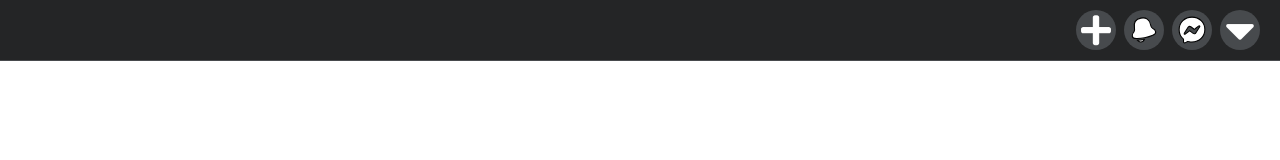
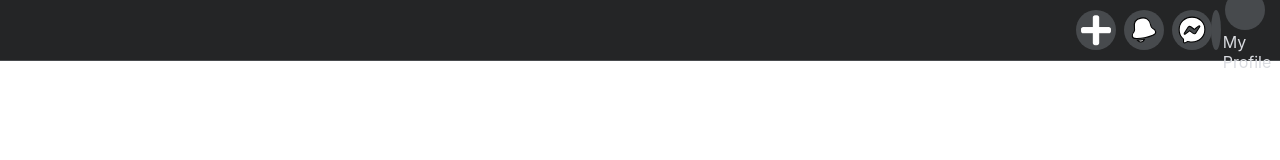
Before and after one commit to emoltz/ReactNavBar, a React (Create React App) app: page / in a window 1280 px wide. Both pictures are taken after a click on the link 1240 px from the left and 30 px from the top of the page. Shown: the top 160 px of the page. Built offline with nearby package versions, Linux system fonts and the light colour scheme.

Commit message:
logic inbound

```diff
--- a/src/App.js
+++ b/src/App.js
@@ -5,6 +5,8 @@
 import { ReactComponent as PlusIcon } from "./icons/plus.svg";
 import { ReactComponent as CogIcon } from "./icons/cog.svg";
 import { ReactComponent as BoltIcon } from "./icons/bolt.svg";
+import React, {useState} from 'react';
+
 
 function App() {
   return (
@@ -12,7 +14,9 @@
         <NavItem icon={<PlusIcon/>} />
         <NavItem icon={<BellIcon/>} />
         <NavItem icon={<MessengerIcon/>} />
-        <NavItem icon={<CaretIcon />}/>
+        <NavItem icon={<CaretIcon/>}>
+            <DropDownMenu/>
+        </NavItem>
     </Navbar>
   );
 }
@@ -28,12 +32,43 @@
   );
 }
 
+function DropDownMenu(){
+
+    function DropDownItem(props){
+        return(
+          <a href={"#"} className={"menu-item"}>
+              <span className="icon-button">
+                  {props.leftIcon}
+              </span>
+              {props.children}
+
+              <span className="icon-right">
+                  {props.rightIcon}
+              </span>
+
+          </a>
+        );
+    }
+
+    return(
+      <div className="dropdown">
+        <DropDownItem>My Profile</DropDownItem>
+
+      </div>
+    );
+}
+
 function NavItem(props){
+    const [open, setOpen] = useState(false);
+
     return(
       <li className={"nav-item"}>
-          <a href="#" className={"icon-button"}>
+          <a href="#" className={"icon-button"} onClick={
+            () => setOpen(!open)
+          }>
               {props.icon}
           </a>
+        {open && props.children}
       </li>
     );
 }
--- a/src/index.css
+++ b/src/index.css
@@ -71,3 +71,7 @@
 .icon-button:hover{
   filter:brightness(1.2);
 }
+
+.whitetxt{
+  color: white;
+}
```
